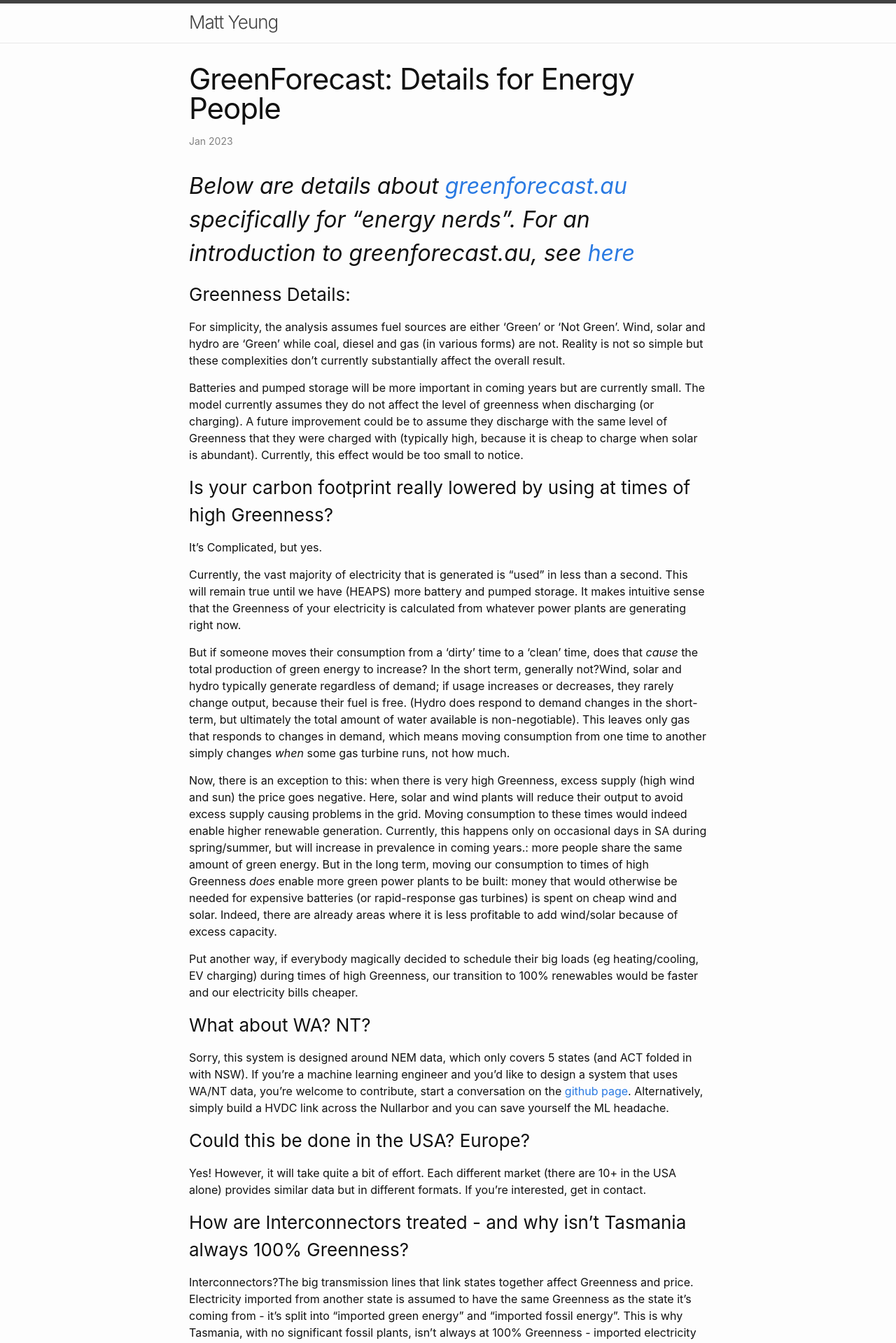
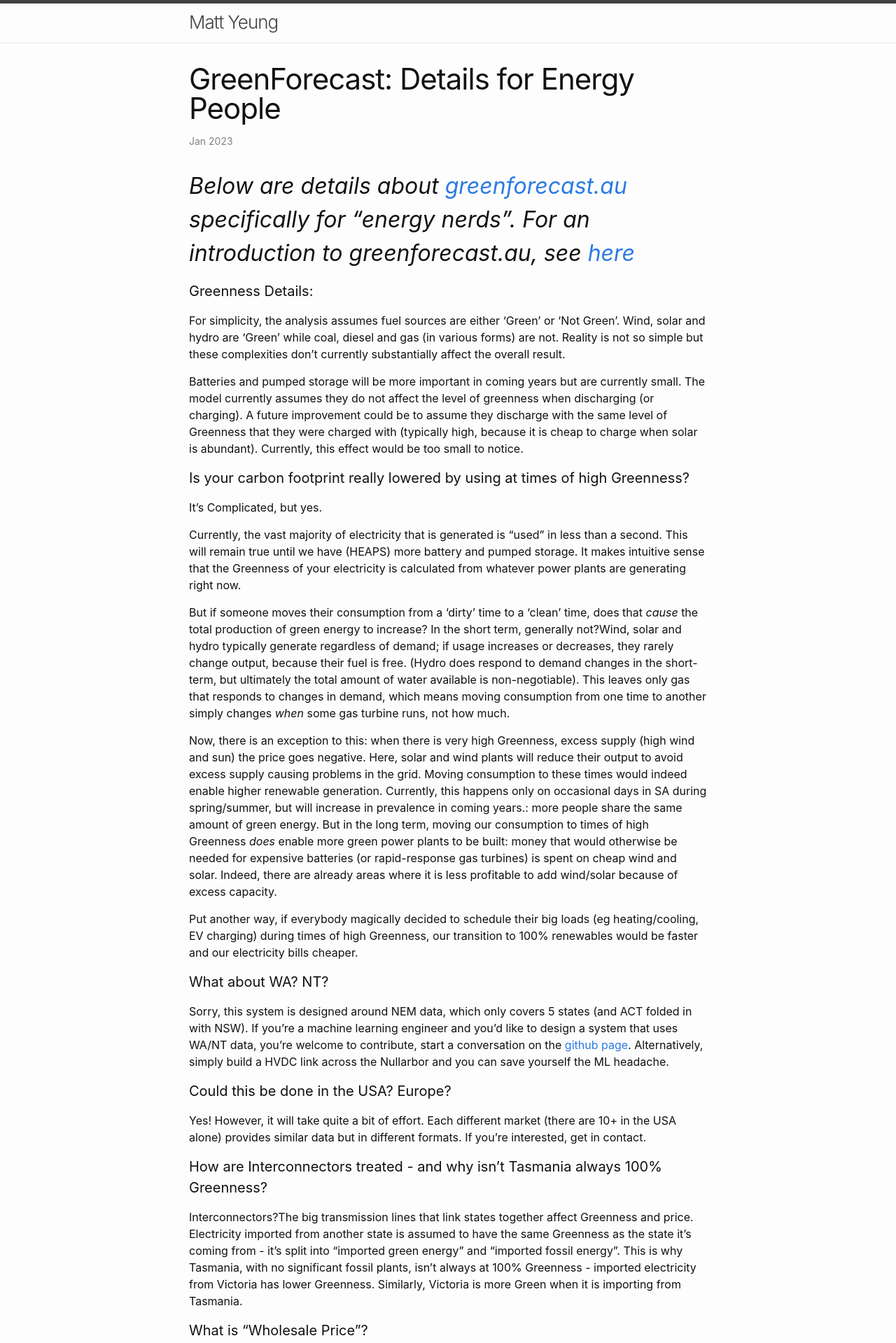
Before and after one commit to mattyyeung/mattyyeung.github.io, a Jekyll site: the page built from _posts/2023-01-01-greenforecast-energy-details.md, in a window 1280 px wide. Shown: the top 1919 px of the page at 70% size. Built offline with Jekyll 4.4.1, drawn with Linux system fonts in a browser that asks for light colours.

Commit message:
formatting

```diff
--- a/_posts/2023-01-01-greenforecast-energy-details.md
+++ b/_posts/2023-01-01-greenforecast-energy-details.md
@@ -5,13 +5,13 @@ title: "GreenForecast: Details for Energy People"
 
 *Below are details about [greenforecast.au](http://greenforecast.au/) specifically for "energy nerds". For an introduction to greenforecast.au, see [here](/greenforecast)*
 ---
-### Greenness Details:
+#### Greenness Details:
 
 For simplicity, the analysis assumes fuel sources are either 'Green' or 'Not Green'. Wind, solar and hydro are 'Green' while coal, diesel and gas (in various forms) are not. Reality is not so simple but these complexities don't currently substantially affect the overall result.
 
 Batteries and pumped storage will be more important in coming years but are currently small. The model currently assumes they do not affect the level of greenness when discharging (or charging). A future improvement could be to assume they discharge with the same level of Greenness that they were charged with (typically high, because it is cheap to charge when solar is abundant). Currently, this effect would be too small to notice.
 
-### Is your carbon footprint really lowered by using at times of high Greenness?
+#### Is your carbon footprint really lowered by using at times of high Greenness?
 
 It's Complicated, but yes.
 
@@ -23,32 +23,32 @@ Now, there is an exception to this: when there is very high Greenness, excess su
 
 Put another way, if everybody magically decided to schedule their big loads (eg heating/cooling, EV charging) during times of high Greenness, our transition to 100% renewables would be faster and our electricity bills cheaper.
 
-### What about WA? NT?
+#### What about WA? NT?
 
 Sorry, this system is designed around NEM data, which only covers 5 states (and ACT folded in with NSW). If you're a machine learning engineer and you'd like to design a system that uses WA/NT data, you're welcome to contribute, start a conversation on the [github page](https://github.com/mattyyeung/GreenForecastPublic). Alternatively, simply build a HVDC link across the Nullarbor and you can save yourself the ML headache.
 
-### Could this be done in the USA? Europe?
+#### Could this be done in the USA? Europe?
 
 Yes! However, it will take quite a bit of effort. Each different market (there are 10+ in the USA alone) provides similar data but in different formats. If you're interested, get in contact.
 
-### How are Interconnectors treated - and why isn't Tasmania always 100% Greenness?
+#### How are Interconnectors treated - and why isn't Tasmania always 100% Greenness?
 
 Interconnectors?The big transmission lines that link states together affect Greenness and price. Electricity imported from another state is assumed to have the same Greenness as the state it's coming from - it's split into "imported green energy" and "imported fossil energy". This is why Tasmania, with no significant fossil plants, isn't always at 100% Greenness - imported electricity from Victoria has lower Greenness. Similarly, Victoria is more Green when it is importing from Tasmania.
 
-### What is "Wholesale Price"?
+#### What is "Wholesale Price"?
 
 Power companies and power plants buy and sell electricity to each other on a "national" spot market, operated by AEMO. Every 5 minutes there is a new market price for each region (state). Every-day consumers typically don't have direct access to this market: their power company buys on behalf of all its customers. Customers pay a flat fee to the power company so the minute-to-minute fluctations of the market don't affect them directly. However, larger commercial/industrial customers may be directly exposed to market fluctuations and there are also some (TODO) power companies that offer 'pass-through' pricing to households.
 
 Note that the wholesale price of electricity only makes up part of your power bill: other "fixed costs" for infrastructure eg "poles and wires" also contribute.
 
-### When are forecasts less accurate?
+#### When are forecasts less accurate?
 
 *   If the weather forecasts turn out to be wrong then wind and solar projections will also be wrong. If the weather forecast for some day changes as it gets closer, the model will adjust Greenness and Price predictions too.
 *   If there's an unexpected outage of a large power plant or interconnector then predictions will be wrong. This affects price predictions more than Greenness. Planned outages are taken into account.
 *   Times of high market volatility (eg 2022) result in lower-accuracy price forecasts
 *   This model is not specifically designed to predict the large price spikes that sporadically occur; this would not contribute to this project's goals.
 
-### How does this compare to other predictions?
+#### How does this compare to other predictions?
 
 Greenness: [watttime.org](https://www.watttime.org) uses different measure in place of Greenness: a _marginal_ rate not an absolute one (see their [methodology](https://www.watttime.org/marginal-emissions-methodology/) and [API](https://www.watttime.org/api-documentation/#introduction) pages).
 
@@ -56,21 +56,21 @@ Price: AEMO provides "forecasts"?Predispatch arguably isn't intended as a foreca
 
 If you would like to compare these predictions to your own forecaster or you know of any public alternatives, please get in touch! Mail info\[AT\]greenforecast.au or [@GreenForecastAu](https://twitter.com/GreenForecastAu) on twitter.
 
-### How does performance compare across states?
+#### How does performance compare across states?
 
 NSW and VIC are more accurate, laregly due to their size (stability). SA is the hardest: it is a smaller market and has the highest proportion of unpredictable generation.
 
-### How has the 2022 energy crisis affected predictions?
+#### How has the 2022 energy crisis affected predictions?
 
 In 2022, the market is (a) more volatile and (b) has higher average prices. In particular, the market 'shutdown' in June 2022. The model certainly didn't predict that, though Greenness predictions were still pretty good.
 
 From a machine learning point of view, the model did a mediocre job of predicting post-crisis prices (about 3x worse) when it was trained on only pre-crisis data. However, now that post-crisis data is available to train on, the model has a similar accuracy (in percentage terms) to before.
 
-### How is the rapid growth of renewables affecting the model's accuracy?
+#### How is the rapid growth of renewables affecting the model's accuracy?
 
 Not much, because this growth is already reflected in the raw data coming from AEMO. Of course, Greenness factors are now much higher than they were!
 
-### Why split state-by-state? Don't local effects matter?
+#### Why split state-by-state? Don't local effects matter?
 
 There is no great reason for this. The NEM is split up this way and so is the data.
 
--- a/assets/main.scss
+++ b/assets/main.scss
@@ -3,3 +3,19 @@
 ---
 
 @import "minima";
+
+
+
+
+hr {
+  border-top: 1px solid $grey-color-light;
+  border-bottom: none;
+  border-left: none;
+  border-right: none;
+  padding: $spacing-unit 0;
+}
+
+
+.footer-col-wrapper {
+  @include relative-font-size(0.75);
+}
```
